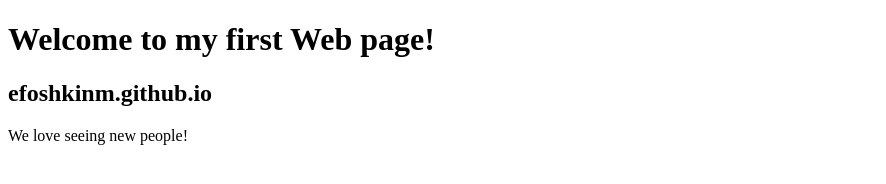
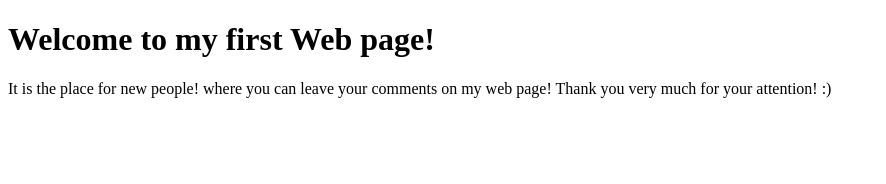
Before and after one commit to efoshkinm/Health-Website-BYU-Idaho, a plain HTML site: page index.html in a window 1280 px wide. Shown: the whole page, without its empty margins (0-886 px from the left). Drawn offline with Linux system fonts and the light colour scheme.

Commit message:
CHanges to be done!

```diff
--- a/index.html
+++ b/index.html
@@ -6,7 +6,7 @@
  </head>
  <body>
  <h1>Welcome to my first Web page!</h1>
- <h2>efoshkinm.github.io</h2>
- <p>We love seeing new people!</p>
+ <p>It is the place for new people! where you can leave your comments on my web page!
+ Thank you very much for your attention! :)</p>
  </body>
 </html>
```
